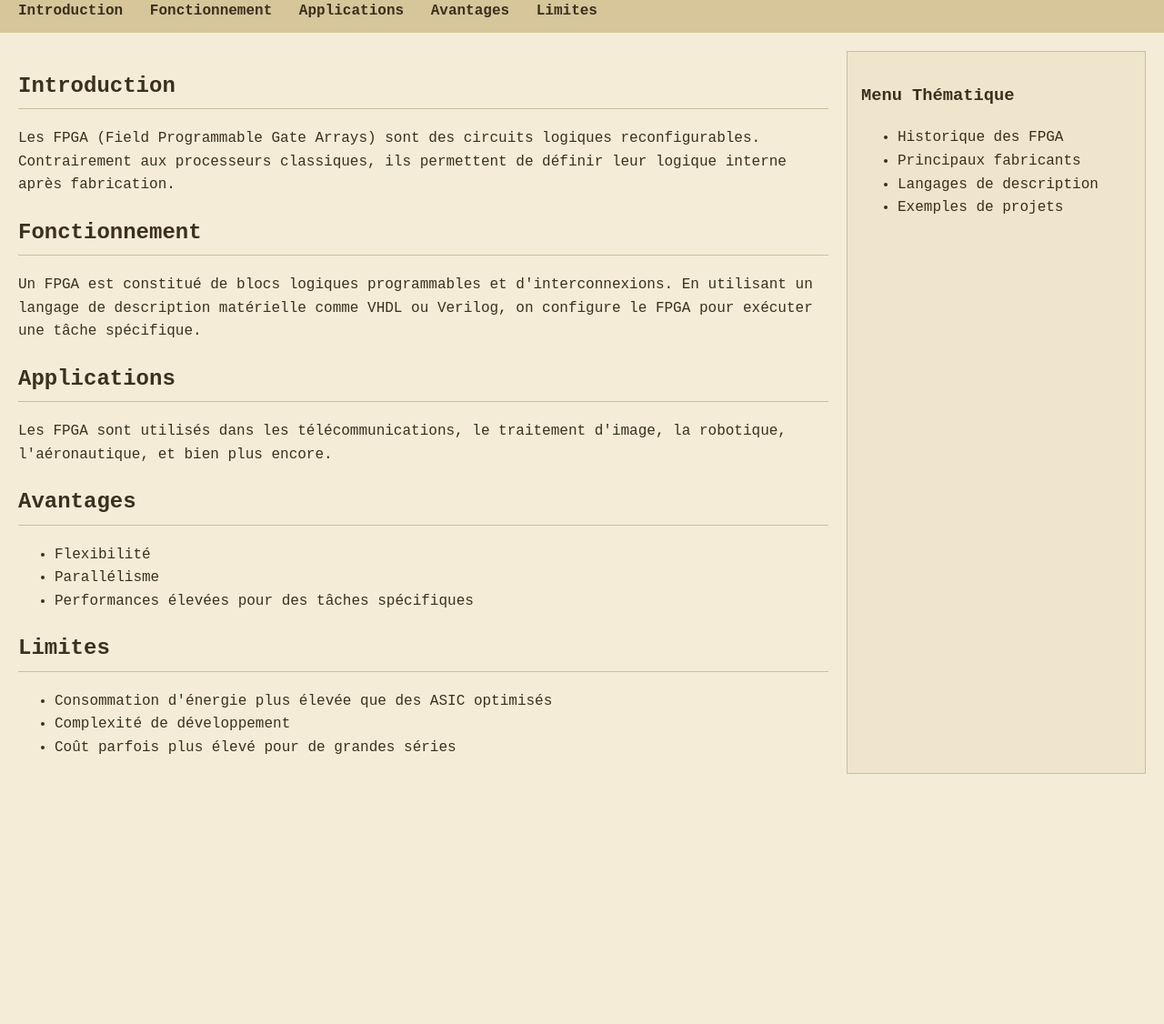
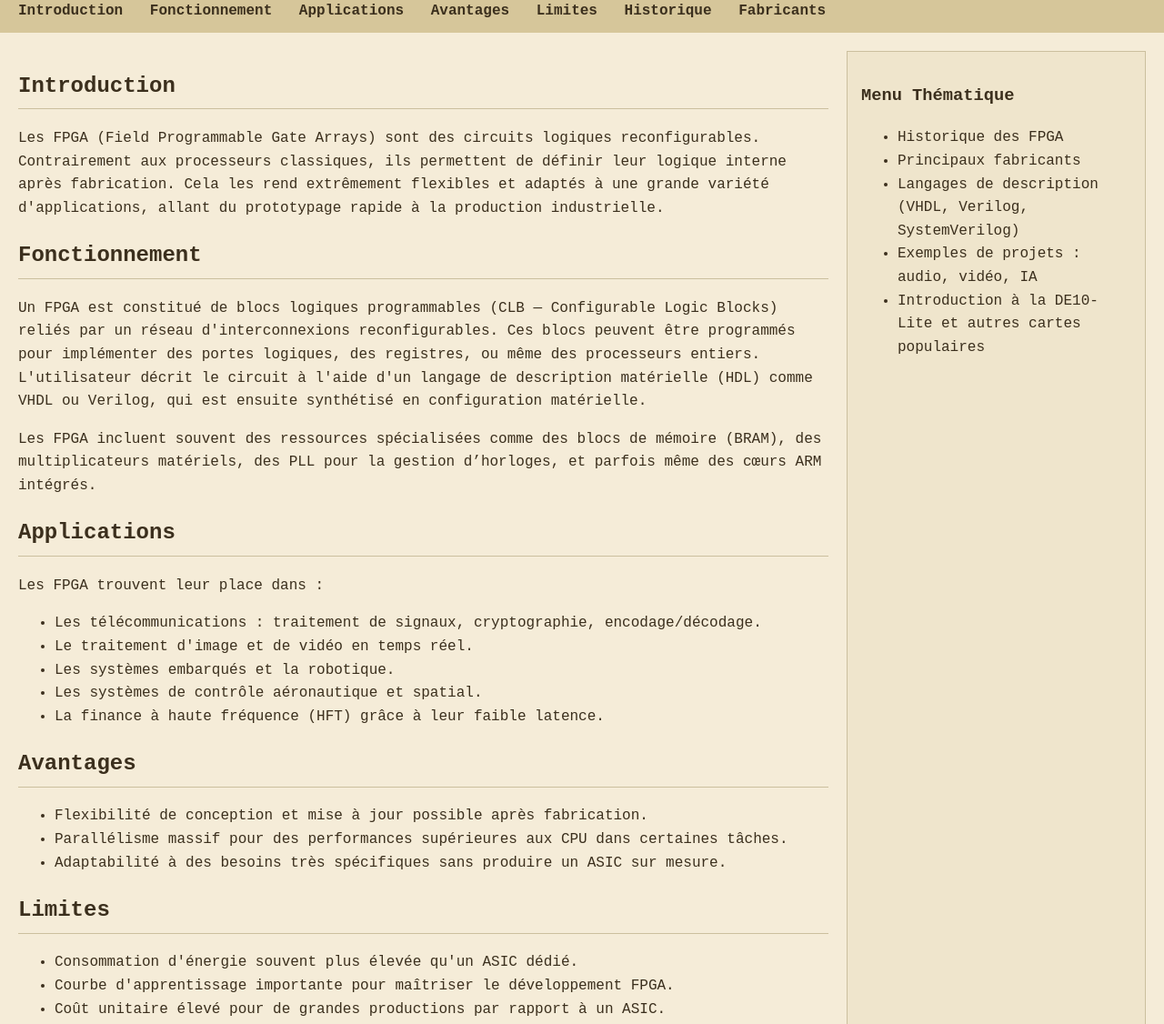
Before and after one commit to zomboky/zomboky.github.io, a plain HTML site: page index.html in a window 1280 px wide. Shown: the part 154-1280 px from the top of the page at 91% size. Before the commit the page ends 1025 px from the top, so only its background shows below. Drawn offline with Linux system fonts and the light colour scheme.

Commit message:
FPGA Retro 2

```diff
--- a/index.html
+++ b/index.html
@@ -65,26 +65,45 @@
     <a href="#applications">Applications</a>
     <a href="#avantages">Avantages</a>
     <a href="#limites">Limites</a>
+    <a href="#histoire">Historique</a>
+    <a href="#fabricants">Fabricants</a>
   </nav>
   <main>
     <article>
       <h2 id="intro">Introduction</h2>
-      <p>Les FPGA (Field Programmable Gate Arrays) sont des circuits logiques reconfigurables. Contrairement aux processeurs classiques, ils permettent de définir leur logique interne après fabrication.</p>
+      <p>Les FPGA (Field Programmable Gate Arrays) sont des circuits logiques reconfigurables. Contrairement aux processeurs classiques, ils permettent de définir leur logique interne après fabrication. Cela les rend extrêmement flexibles et adaptés à une grande variété d'applications, allant du prototypage rapide à la production industrielle.</p>
       <h2 id="fonctionnement">Fonctionnement</h2>
-      <p>Un FPGA est constitué de blocs logiques programmables et d'interconnexions. En utilisant un langage de description matérielle comme VHDL ou Verilog, on configure le FPGA pour exécuter une tâche spécifique.</p>
+      <p>Un FPGA est constitué de blocs logiques programmables (CLB — Configurable Logic Blocks) reliés par un réseau d'interconnexions reconfigurables. Ces blocs peuvent être programmés pour implémenter des portes logiques, des registres, ou même des processeurs entiers. L'utilisateur décrit le circuit à l'aide d'un langage de description matérielle (HDL) comme VHDL ou Verilog, qui est ensuite synthétisé en configuration matérielle.</p>
+      <p>Les FPGA incluent souvent des ressources spécialisées comme des blocs de mémoire (BRAM), des multiplicateurs matériels, des PLL pour la gestion d’horloges, et parfois même des cœurs ARM intégrés.</p>
       <h2 id="applications">Applications</h2>
-      <p>Les FPGA sont utilisés dans les télécommunications, le traitement d'image, la robotique, l'aéronautique, et bien plus encore.</p>
+      <p>Les FPGA trouvent leur place dans :</p>
+      <ul>
+        <li>Les télécommunications : traitement de signaux, cryptographie, encodage/décodage.</li>
+        <li>Le traitement d'image et de vidéo en temps réel.</li>
+        <li>Les systèmes embarqués et la robotique.</li>
+        <li>Les systèmes de contrôle aéronautique et spatial.</li>
+        <li>La finance à haute fréquence (HFT) grâce à leur faible latence.</li>
+      </ul>
       <h2 id="avantages">Avantages</h2>
       <ul>
-        <li>Flexibilité</li>
-        <li>Parallélisme</li>
-        <li>Performances élevées pour des tâches spécifiques</li>
+        <li>Flexibilité de conception et mise à jour possible après fabrication.</li>
+        <li>Parallélisme massif pour des performances supérieures aux CPU dans certaines tâches.</li>
+        <li>Adaptabilité à des besoins très spécifiques sans produire un ASIC sur mesure.</li>
       </ul>
       <h2 id="limites">Limites</h2>
       <ul>
-        <li>Consommation d'énergie plus élevée que des ASIC optimisés</li>
-        <li>Complexité de développement</li>
-        <li>Coût parfois plus élevé pour de grandes séries</li>
+        <li>Consommation d'énergie souvent plus élevée qu'un ASIC dédié.</li>
+        <li>Courbe d'apprentissage importante pour maîtriser le développement FPGA.</li>
+        <li>Coût unitaire élevé pour de grandes productions par rapport à un ASIC.</li>
+      </ul>
+      <h2 id="histoire">Historique</h2>
+      <p>Les FPGA sont apparus dans les années 1980, popularisés par la société Xilinx avec le premier FPGA commercial. Leur usage a rapidement progressé dans les laboratoires de recherche, puis dans l'industrie. Aujourd'hui, les FPGA intègrent des technologies avancées et se rapprochent des SoC (System on Chip) avec des processeurs et périphériques intégrés.</p>
+      <h2 id="fabricants">Principaux fabricants</h2>
+      <ul>
+        <li>Xilinx (désormais AMD)</li>
+        <li>Intel (anciennement Altera)</li>
+        <li>Lattice Semiconductor</li>
+        <li>Microsemi (Microchip)</li>
       </ul>
     </article>
     <aside>
@@ -92,8 +111,9 @@
       <ul>
         <li>Historique des FPGA</li>
         <li>Principaux fabricants</li>
-        <li>Langages de description</li>
-        <li>Exemples de projets</li>
+        <li>Langages de description (VHDL, Verilog, SystemVerilog)</li>
+        <li>Exemples de projets : audio, vidéo, IA</li>
+        <li>Introduction à la DE10-Lite et autres cartes populaires</li>
       </ul>
     </aside>
   </main>
```
